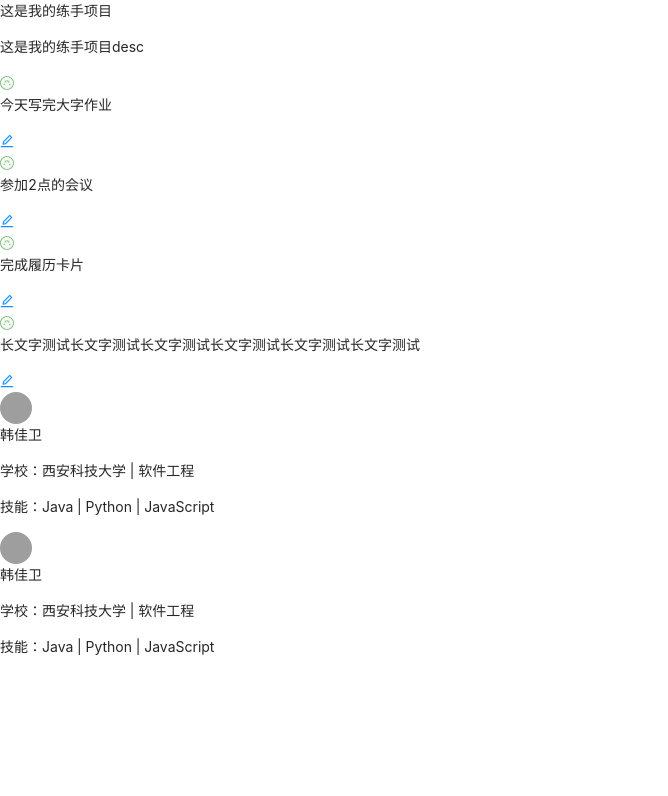
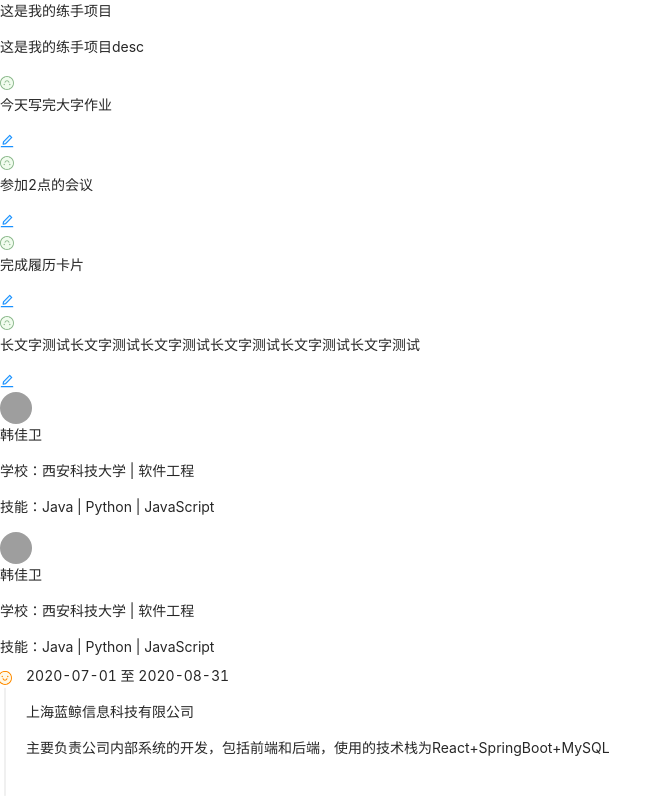
Before and after one commit to jiaw3i/pureland, a React app: page /content in a window 1280 px wide. Shown: the top 796 px of the page, without its empty margins (0-668 px from the left). Built offline with nearby package versions, Linux system fonts and the light colour scheme; grey boxes are pictures that could not be loaded.

Commit message:
feat: 完成工作时间线卡片

```diff
--- a/src/page/content/content.tsx
+++ b/src/page/content/content.tsx
@@ -1,12 +1,11 @@
 import {animated, useSpring, useTransition} from 'react-spring'
 import {Content} from "antd/es/layout/layout";
-import {useState} from "react";
 import content from './content.less';
 import './content.less'
-import Todo from "../todolist/todo";
 import TodoList from "../todolist/todo";
 import Profile from "../profile/profile";
 import Experience from "./experience";
+import {ExperienceItem} from "./experience";
 
 export default function PLContent() {
     const transition = useTransition(true, {
@@ -17,6 +16,53 @@ export default function PLContent() {
         from: {opacity: 0, position: 'relative', top: '400px', left: '-50px'},
         enter: {opacity: 1, position: 'relative', top: '0', left: '0'},
     });
+    const experiences: Array<ExperienceItem> = [
+        {
+            id: "1",
+            title: "实习",
+            company: "上海蓝鲸信息科技有限公司",
+            startDate: "2020-07-01",
+            endDate: "2020-08-31",
+            description: "主要负责公司内部系统的开发，包括前端和后端，使用的技术栈为React+SpringBoot+MySQL",
+            job: "前端开发工程师",
+        },
+        {
+            id: "2",
+            title: "实习",
+            company: "上海蓝鲸信息科技有限公司",
+            startDate: "2020-09-01",
+            endDate: "2020-09-30",
+            description: "主要负责公司内部系统的开发，包括前端和后端，使用的技术栈为React+SpringBoot+MySQL",
+            job: "前端开发工程师",
+        },
+        {
+            id: "3",
+            title: "实习",
+            company: "上海蓝鲸信息科技有限公司",
+            startDate: "2020-10-01",
+            endDate: "2020-11-30",
+            description: "主要负责公司内部系统的开发，包括前端和后端，使用的技术栈为React+SpringBoot+MySQL",
+            job: "前端开发工程师",
+        },
+        {
+            id: "4",
+            title: "实习",
+            company: "上海蓝鲸信息科技有限公司",
+            startDate: "2020-10-01",
+            endDate: "2020-11-30",
+            description: "主要负责公司内部系统的开发，包括前端和后端，使用的技术栈为React+SpringBoot+MySQL",
+            job: "前端开发工程师",
+        },
+        {
+            id: "5",
+            title: "实习",
+            company: "上海蓝鲸信息科技有限公司",
+            startDate: "2020-10-01",
+            endDate: "2020-11-30",
+            description: "主要负责公司内部系统的开发，包括前端和后端，使用的技术栈为React+SpringBoot+MySQL",
+            job: "前端开发工程师",
+        },
+    ]
     return (
         <Content className={content.antLayoutContent}>
             <div className={content.contentHead}>
@@ -47,7 +93,7 @@ export default function PLContent() {
             </div>
             <div className={content.rightContent}>
                 <div className={content.experience}>
-                    <Experience/>
+                    <Experience data={experiences}/>
                 </div>
             </div>
 
--- a/src/page/content/experience.less
+++ b/src/page/content/experience.less
@@ -1,15 +1,48 @@
-.plExperience{
+:global {
+  .ant-timeline-item-head{
+    background: darkseagreen;
+  }
+}
+
+
+
+.plExperience {
   width: 30vw;
   height: 400px;
   border-radius: 10px;
   padding: 10px;
-  border: 1px solid #b91010;
-  //overflow: auto;
-  //// 隐藏滚动条
-  //&::-webkit-scrollbar {
-  //  display: none;
-  //}
-  background: url("../../static/tree-7391504_960_720.webp") no-repeat;
+  overflow: auto;
+  // 隐藏滚动条
+  &::-webkit-scrollbar {
+    display: none;
+  }
+  box-shadow: 0 4px 10px 3px #33333342;
+  background: darkseagreen;
   background-size: cover;
-  //color: white;
 }
+
+.plExperienceMain {
+  height: 100%;
+  overflow: auto;
+  padding: 10px;
+  // 隐藏滚动条
+  &::-webkit-scrollbar {
+    display: none;
+  }
+}
+.plExperienceTimelineItemHeader {
+  display: flex;
+  color: white;
+  p {
+    width: 50%;
+  }
+}
+
+.plExperienceTimelineItemDesc {
+  display: flex;
+  color: darkorange;
+  p{
+    color: black;
+    font-weight: 600;
+  }
+}
--- a/src/page/content/experience.tsx
+++ b/src/page/content/experience.tsx
@@ -1,7 +1,9 @@
 import experience from "./experience.less";
-import {useState} from "react";
+import {useEffect, useState} from "react";
+import {Timeline} from "antd";
+import {SmileTwoTone} from "@ant-design/icons";
 
-type ExperienceProps = {
+export type ExperienceItem = {
     id: string;
     title: string;
     company: string;
@@ -11,18 +13,32 @@ type ExperienceProps = {
     job: string;
 }
 
-export default function Experience(props: ExperienceProps) {
-    const [item, setItem] = useState<ExperienceProps>({
-        id: props.id,
-        title: props.title,
-        company: props.company,
-        startDate: props.startDate,
-        endDate: props.endDate,
-        description: props.description,
-        job: props.job
-    });
+export default function Experience(props: any) {
+    const [items, setItems] = useState<Array<ExperienceItem>>(props.data);
+
+    // useEffect(() => {}, [item]);
     return (
         <div className={experience.plExperience}>
+            <div className={experience.plExperienceMain}>
+                <Timeline className={experience.plExperienceTimeline}>
+                    {
+                        items.map((item) =>
+                            <Timeline.Item className={experience.plExperienceTimelineItem} dot={<SmileTwoTone twoToneColor={"#FF8C00FF"}/>}>
+                                <div className={experience.plExperienceTimelineItemHeader}>
+                                    <p className={experience.plExperienceTimelineItemDate}>{item.startDate} 至 {item.endDate}</p>
+                                    <p>{item.company}</p>
+                                </div>
+                                <div className={experience.plExperienceTimelineItemDesc}>
+                                    <p>{item.description}</p>
+                                </div>
+
+
+                            </Timeline.Item>
+                        )
+                    }
+
+                </Timeline>
+            </div>
 
         </div>
     )
```
